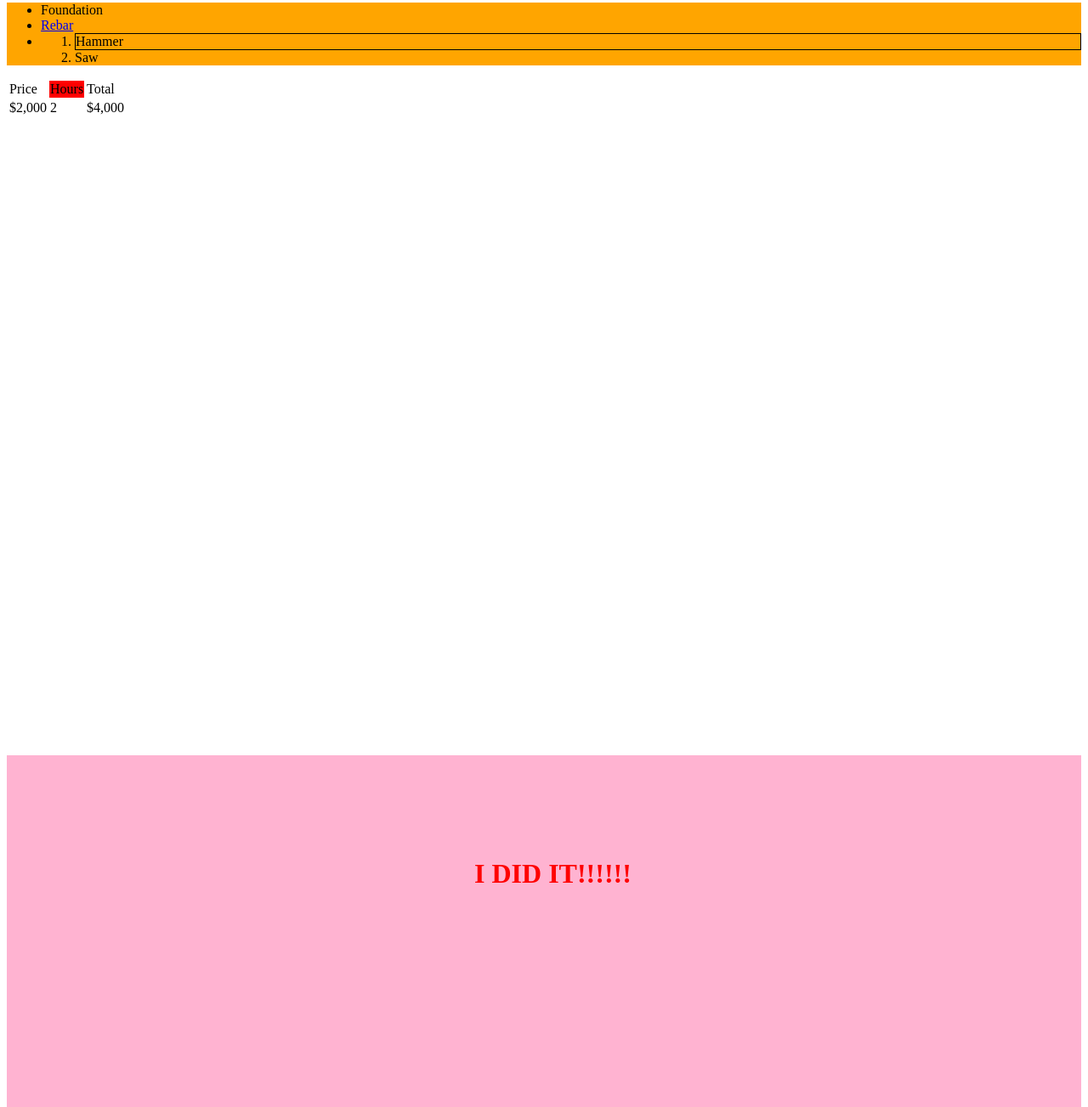
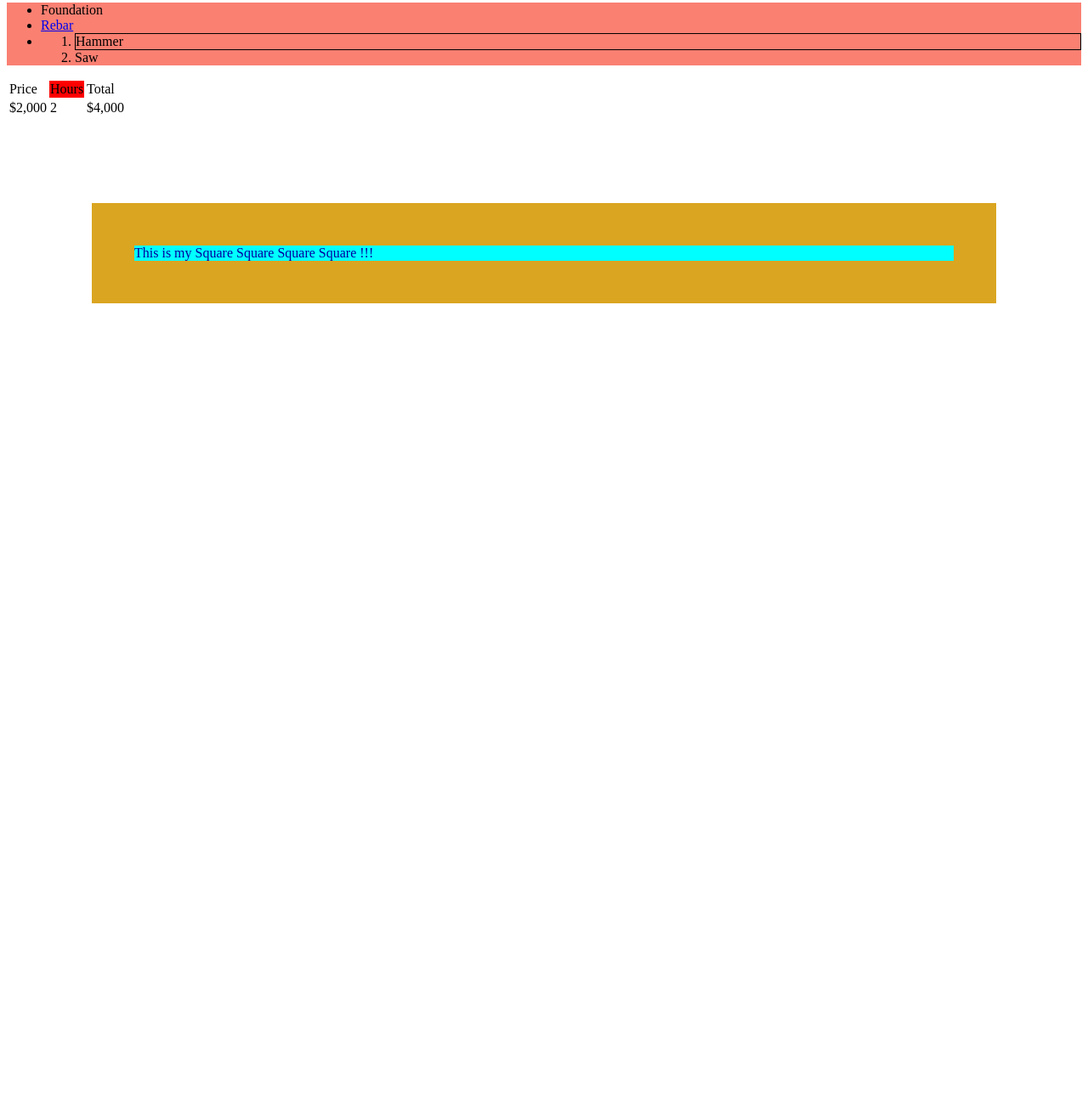
Before and after one commit to AOE-Dylan/Bob_the_Builder, a plain HTML site: page index.html in a window 1280 px wide. Shown: the part 77-1380 px from the top of the page at 85% size. After the commit the page ends 800 px from the top, so only its background shows below. Drawn offline with Linux system fonts and the light colour scheme.

Commit message:
Bob the builder

```diff
--- a/css/styles.css
+++ b/css/styles.css
@@ -7,9 +7,9 @@ header {
   background-color: orange;
 }
 
-#rebar {
-  background-color: #ffb3d1;
-  color: #ffb3d1;
-  margin-top: 750px;
-  padding: 100px 250px 250px 550px;
-}
+.square {
+  background-color: #00FFFF;
+  color: #0000A0;
+  margin: 100px 100px 100px 100px;
+  border: 50px solid #DAA520;
+ }
--- a/index.html
+++ b/index.html
@@ -14,7 +14,7 @@
    <header>
      <h1>Bob the Builder, LLC</h1>
    </header>
-    <div class="container">
+    <div class="container" style="background-color:salmon">
       <ul>
         <li>Foundation</li>
         <li><a href="#rebar">Rebar</a></li>
@@ -40,8 +40,9 @@
         </tr>
       </table>
     </div>
-    <div id="rebar">
-      <h1>I DID IT!!!!!!</h1>
+    <div id="rebar"></div>
+    <div class="square">
+      This is my Square Square Square Square !!!
     </div>
   </body>
 </html>
```
